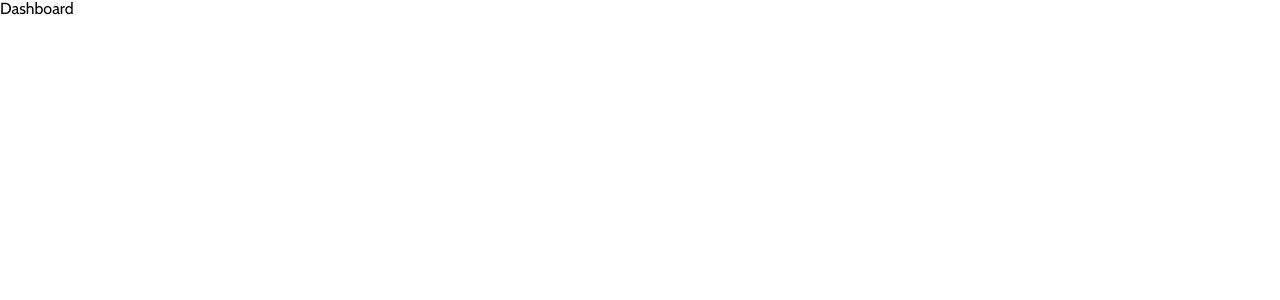
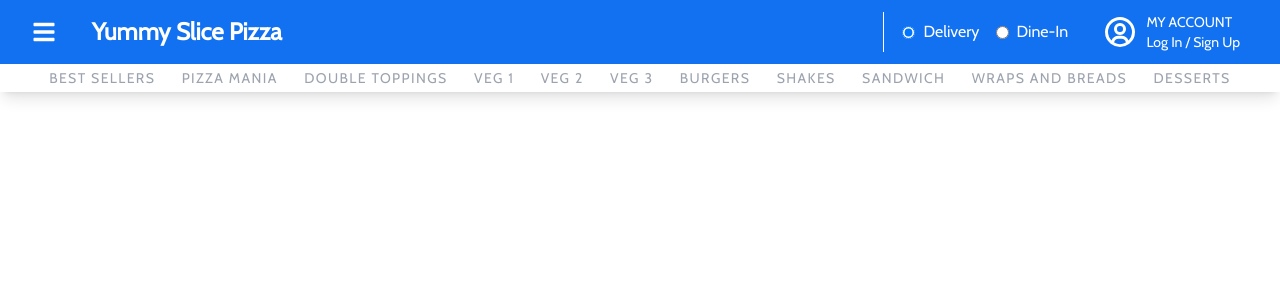
Before and after one commit to jasmeets-6575/yummy-slice-pizza, a React (Create React App) app: page / in a window 1280 px wide. Shown: the top 300 px of the page. Built offline with nearby package versions, Linux system fonts and the light colour scheme; the HTML template or start-up script is replaced by a standard one.

Commit message:
adding items list

```diff
--- a/src/App.tsx
+++ b/src/App.tsx
@@ -3,7 +3,6 @@ import "normalize.css";
 import { BrowserRouter as Router, Routes, Route } from "react-router-dom";
 import { Landing, ErrorPage, Dashboard } from "./pages";
 import "./app.css";
-import Loading from "./components/Loading";
 
 const App: React.FC = () => {
   return (
@@ -11,7 +10,6 @@ const App: React.FC = () => {
       <Routes>
         <Route index path="/" element={<Dashboard />} />
         <Route path="/landing" element={<Landing />} />
-        <Route path="/loading" element={<Loading />} />
         <Route path="*" element={<ErrorPage />} />
       </Routes>
     </Router>
--- /dev/null
+++ b/src/components/Delivery.tsx
@@ -0,0 +1,19 @@
+const Delivery = () => {
+  return (
+    <div className="w-[60%] lg:w-[50%] text-[1rem] py-2 flex justify-around mx-auto text-[--primary-blue-2]">
+          <div>
+            <input type="radio" name="A" id="" checked />
+            <label className="mx-2" htmlFor="">
+              Delivery
+            </label>
+          </div>
+          <div>
+            <input type="radio" name="A" id="" />
+            <label className="mx-2" htmlFor="">
+              Pick Up / Dine-in
+            </label>
+          </div>
+        </div>
+  )
+}
+export default Delivery
--- a/src/components/Details.tsx
+++ b/src/components/Details.tsx
@@ -1,6 +1,7 @@
 import { MdOutlineLocationOn } from "react-icons/md";
 import { BiCurrentLocation } from "react-icons/bi";
 import discount from "../assets/discount.jpg";
+import Delivery from "./Delivery";
 
 const Details = () => {
   return (
@@ -16,20 +17,7 @@ const Details = () => {
           Please select location, so that we can find a restaurant that delivers
           to you!
         </p>
-        <div className="w-[60%] lg:w-[50%] text-[1rem] py-2 flex justify-around mx-auto text-[--primary-blue-2]">
-          <div>
-            <input type="radio" name="A" id="" checked />
-            <label className="mx-2" htmlFor="">
-              Delivery
-            </label>
-          </div>
-          <div>
-            <input type="radio" name="A" id="" />
-            <label className="mx-2" htmlFor="">
-              Pick Up / Dine-in
-            </label>
-          </div>
-        </div>
+        <Delivery />
         <div className=" w-[60%] md:w-[75%] flex justify-between border border-[--primary-blue-2] rounded-md bg-white items-center mx-auto ">
           <MdOutlineLocationOn className="text-3xl text-[--primary-blue-2]  " />
           <input
--- a/src/components/NavbarMain.tsx
+++ b/src/components/NavbarMain.tsx
@@ -11,7 +11,7 @@ const NavbarMain: React.FC<Props> = ({ toggle, setToggle }) => {
     <div className="h-auto py-3 w-full flex bg-[--primary-blue]">
       <div className="w-[1240px] mx-auto flex justify-between ">
         <Logo />
-        <div className=" flex justify-end mx-2 border-secondary-500 cursor-pointer">
+        <div className=" flex justify-end items-center mx-2 border-secondary-500 cursor-pointer">
           <BiUserCircle className=" text-3xl md:text-4xl text-white" />
           <div
             className=" text-white ml-2 text-xs md:text-sm "
--- a/src/pages/Dashboard.tsx
+++ /dev/null
@@ -1,6 +0,0 @@
-const Dashboard = () => {
-  return (
-    <div>Dashboard</div>
-  )
-}
-export default Dashboard
--- /dev/null
+++ b/src/pages/Dashboard/Dashboard.tsx
@@ -0,0 +1,12 @@
+import ItemLinks from "./ItemLinks"
+import NavbarDash from "./NavbarDash"
+
+const Dashboard = () => {
+  return (
+    <div className="h-screen">
+      <NavbarDash/>
+      <ItemLinks />
+    </div>
+  )
+}
+export default Dashboard
--- /dev/null
+++ b/src/pages/Dashboard/ItemLinks.tsx
@@ -0,0 +1,20 @@
+const ItemLinks = () => {
+  return (
+    <div className="bg-white shadow-lg h-auto flex justify-center items-center">
+        <div className="w-[95vw] p-1 text-gray-400 text-sm tracking-widest flex justify-around items-center ">
+          <h2>BEST SELLERS</h2>
+          <h2>PIZZA MANIA</h2>
+          <h2>DOUBLE TOPPINGS</h2>
+          <h2>VEG 1</h2>
+          <h2>VEG 2</h2>
+          <h2>VEG 3</h2>
+          <h2>BURGERS</h2>
+          <h2>SHAKES</h2>
+          <h2>SANDWICH</h2>
+          <h2>WRAPS AND BREADS</h2>
+          <h2>DESSERTS</h2>
+        </div>
+    </div>
+  )
+}
+export default ItemLinks
--- /dev/null
+++ b/src/pages/Dashboard/NavbarDash.tsx
@@ -0,0 +1,41 @@
+import { BiUserCircle } from "react-icons/bi";
+import { FaBars } from "react-icons/fa";
+import Logo from "../../components/Logo";
+import Delivery from "../../components/Delivery";
+
+const NavbarDash = () => {
+  return (
+    <div className="h-auto py-3 w-full flex bg-[--primary-blue]">
+      <div className="w-[95vw] mx-auto flex justify-between ">
+        <div className="flex justify-around items-center gap-7">
+          <FaBars className="text-2xl text-white"/>
+          <Logo />
+        </div>
+        <div className="w-[30%]  border-l border-white flex justify-center ">
+          <div className="w-[90%] lg:w-[50%] text-[1rem] py-2 flex justify-around mx-auto text-white">
+            <div className="flex justify-center items-center ">
+              <input type="radio" name="A" id="" checked />
+              <label className="mx-2" htmlFor="">
+                Delivery
+              </label>
+            </div>
+            <div className="flex justify-center items-center ">
+              <input type="radio" name="A" id="" />
+              <label className="mx-2" htmlFor="">
+                Dine-In
+              </label>
+            </div>
+          </div>
+          <div className=" flex justify-end items-center mx-2 border-secondary-500 cursor-pointer">
+            <BiUserCircle className=" text-3xl md:text-4xl text-white" />
+            <div className=" text-white ml-2 text-xs md:text-sm ">
+              <h3>MY ACCOUNT</h3>
+              <h3>Log In / Sign Up</h3>
+            </div>
+          </div>
+        </div>
+      </div>
+    </div>
+  );
+};
+export default NavbarDash;
--- a/src/pages/index.tsx
+++ b/src/pages/index.tsx
@@ -1,4 +1,4 @@
-import Dashboard from "./Dashboard";
+import Dashboard from "./Dashboard/Dashboard";
 import ErrorPage from "./Error";
 import Landing from "./Landing";
 
```
